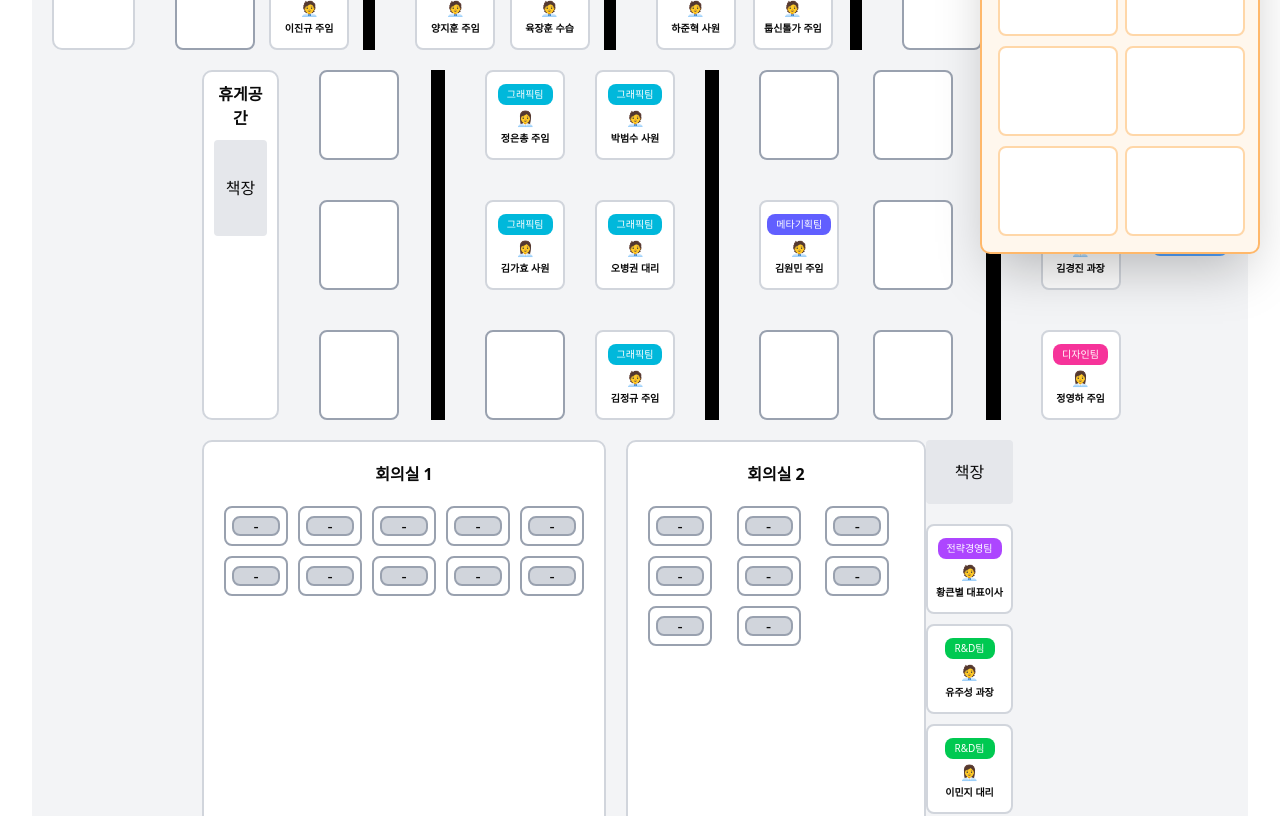
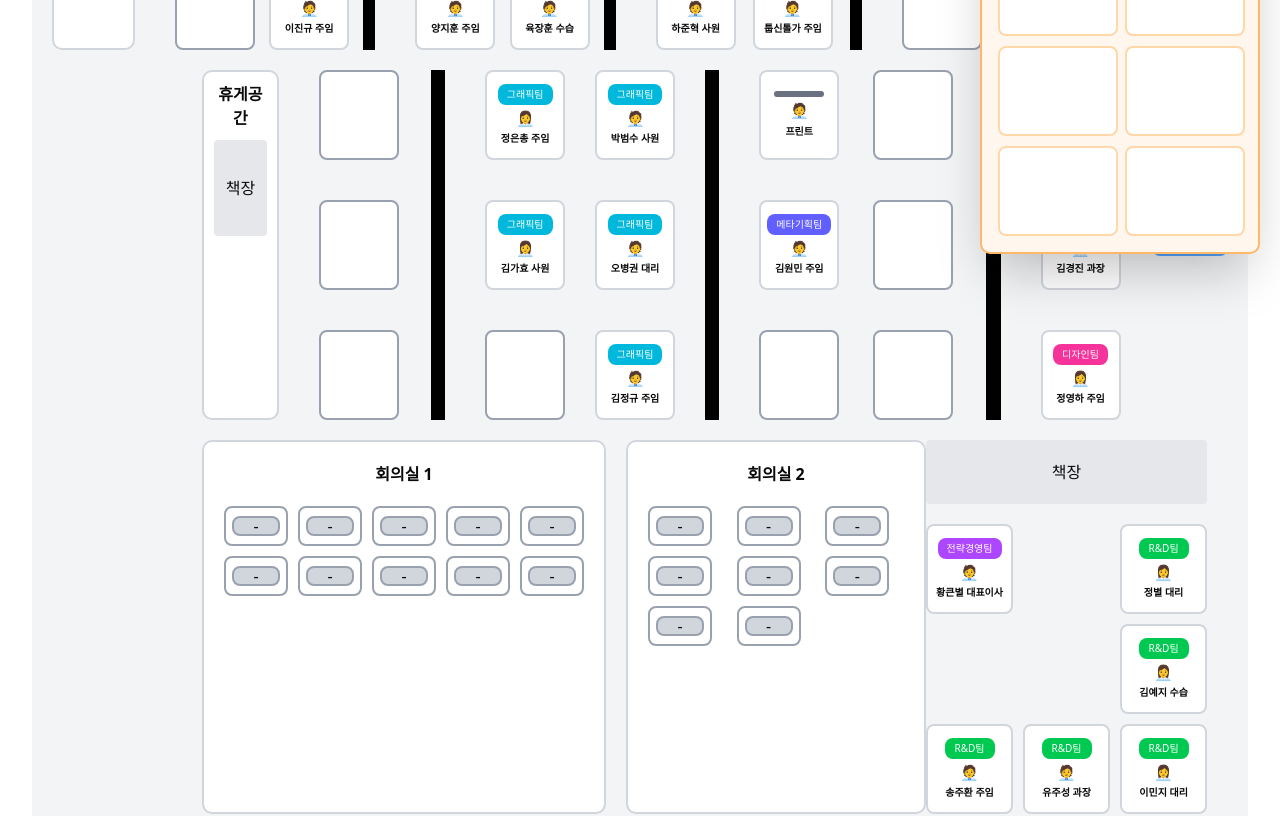
Before and after one commit to ywc0008/telos-seating-map, a React (Vite) app: page / in a window 1280 px wide. Shown: the part 420-1236 px from the top of the page. Built offline with nearby package versions, Linux system fonts and the light colour scheme.

Commit message:
feat: 방 영역 구현

```diff
--- a/src/App.tsx
+++ b/src/App.tsx
@@ -225,11 +225,11 @@ export default function App() {
   // 좌석 렌더링 헬퍼 함수
   const renderSeat = (seat: SeatType) => {
     if (seat.empty) {
-      return <EmptySlot key={seat.id} />;
+      return <EmptySlot />;
     }
 
     return (
-      <Seat key={seat.id} id={seat.id}>
+      <Seat id={seat.id}>
         {(() => {
           const person = getPersonBySeat(seat.id);
           return person ? (
@@ -259,31 +259,41 @@ export default function App() {
 
             {/* 상단 영역 */}
             <div className="grid grid-cols-2 gap-10">
-              {seats.upperOne.map((seat) => renderSeat(seat))}
+              {seats.upperOne.map((seat) => (
+                <div key={seat.id}>{renderSeat(seat)}</div>
+              ))}
             </div>
 
             <div className="w-4 bg-black self-stretch" />
 
             <div className="grid grid-cols-2 gap-10">
-              {seats.upperTwo.map((seat) => renderSeat(seat))}
+              {seats.upperTwo.map((seat) => (
+                <div key={seat.id}>{renderSeat(seat)}</div>
+              ))}
             </div>
 
             <div className="w-4 bg-black self-stretch" />
 
             <div className="grid grid-cols-2 gap-10">
-              {seats.upperThree.map((seat) => renderSeat(seat))}
+              {seats.upperThree.map((seat) => (
+                <div key={seat.id}>{renderSeat(seat)}</div>
+              ))}
             </div>
 
             <div className="w-4 bg-black self-stretch" />
 
             <div className="grid grid-cols-1 gap-10">
-              {seats.upperFour.map((seat) => renderSeat(seat))}
+              {seats.upperFour.map((seat) => (
+                <div key={seat.id}>{renderSeat(seat)}</div>
+              ))}
             </div>
 
             <div className="w-4 bg-black self-stretch" />
 
             <div className="grid grid-cols-1 gap-10">
-              {seats.upperFive.map((seat) => renderSeat(seat))}
+              {seats.upperFive.map((seat) => (
+                <div key={seat.id}>{renderSeat(seat)}</div>
+              ))}
             </div>
 
             {/* 비상구 */}
@@ -308,25 +318,33 @@ export default function App() {
 
             {/* 중앙 좌석들 */}
             <div className="grid grid-cols-1 gap-10">
-              {seats.middleOne.map((seat) => renderSeat(seat))}
+              {seats.middleOne.map((seat) => (
+                <div key={seat.id}>{renderSeat(seat)}</div>
+              ))}
             </div>
 
             <div className="w-4 bg-black self-stretch" />
 
             <div className="grid grid-cols-2 gap-10">
-              {seats.middleTwo.map((seat) => renderSeat(seat))}
+              {seats.middleTwo.map((seat) => (
+                <div key={seat.id}>{renderSeat(seat)}</div>
+              ))}
             </div>
 
             <div className="w-4 bg-black self-stretch" />
 
             <div className="grid grid-cols-2 gap-10">
-              {seats.middleThree.map((seat) => renderSeat(seat))}
+              {seats.middleThree.map((seat) => (
+                <div key={seat.id}>{renderSeat(seat)}</div>
+              ))}
             </div>
 
             <div className="w-4 bg-black self-stretch" />
 
             <div className="grid grid-cols-1 gap-10">
-              {seats.middleFour.map((seat) => renderSeat(seat))}
+              {seats.middleFour.map((seat) => (
+                <div key={seat.id}>{renderSeat(seat)}</div>
+              ))}
             </div>
 
             {/* 탕비실 & 싱크대 */}
@@ -367,7 +385,26 @@ export default function App() {
               <div className="bg-gray-200 p-5 text-center mb-2.5 rounded">
                 책장
               </div>
-              {seats.room.map((seat) => renderSeat(seat))}
+              <div className="grid grid-cols-3 gap-2.5">
+                {/* 1번 위치 */}
+                <div key="room-1">{renderSeat(seats.room[0])}</div>
+                {/* 2번 위치 - 빈 공간 */}
+                <div key="room-empty-2" className="min-w-[80px] min-h-[90px]"></div>
+                {/* 3번 위치 */}
+                <div key="room-3">{renderSeat(seats.room[1])}</div>
+                {/* 4번 위치 - 빈 공간 */}
+                <div key="room-empty-4" className="min-w-[80px] min-h-[90px]"></div>
+                {/* 5번 위치 - 빈 공간 */}
+                <div key="room-empty-5" className="min-w-[80px] min-h-[90px]"></div>
+                {/* 6번 위치 */}
+                <div key="room-6">{renderSeat(seats.room[2])}</div>
+                {/* 7번 위치 */}
+                <div key="room-7">{renderSeat(seats.room[3])}</div>
+                {/* 8번 위치 */}
+                <div key="room-8">{renderSeat(seats.room[4])}</div>
+                {/* 9번 위치 */}
+                <div key="room-9">{renderSeat(seats.room[5])}</div>
+              </div>
             </div>
           </div>
         </div>
--- a/src/data/employeeData.ts
+++ b/src/data/employeeData.ts
@@ -156,7 +156,7 @@ export const EmployeeData: EmployeeInterface[] = [
     position: "과장",
     department: "R&D팀",
     gender: "male" as const,
-    seat: "R2",
+    seat: "R5",
   },
   {
     id: "p20",
@@ -164,7 +164,7 @@ export const EmployeeData: EmployeeInterface[] = [
     position: "대리",
     department: "R&D팀",
     gender: "female" as const,
-    seat: "R3",
+    seat: "R6",
   },
   {
     id: "p21",
@@ -172,7 +172,7 @@ export const EmployeeData: EmployeeInterface[] = [
     position: "대리",
     department: "R&D팀",
     gender: "female" as const,
-    seat: "R6",
+    seat: "R2",
   },
   {
     id: "p21",
@@ -180,7 +180,7 @@ export const EmployeeData: EmployeeInterface[] = [
     position: "수습",
     department: "R&D팀",
     gender: "female" as const,
-    seat: "R5",
+    seat: "R3",
   },
   {
     id: "p21",
@@ -265,4 +265,13 @@ export const EmployeeData: EmployeeInterface[] = [
     gender: "male" as const,
     seat: "UF1",
   },
+  // 프린트
+  {
+    id: "p31",
+    name: "프린트",
+    position: "",
+    department: "",
+    gender: "male" as const,
+    seat: "MTh1",
+  }
 ];
```
